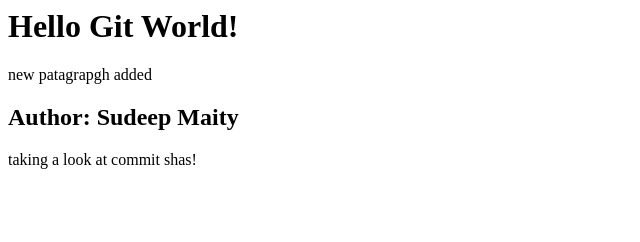
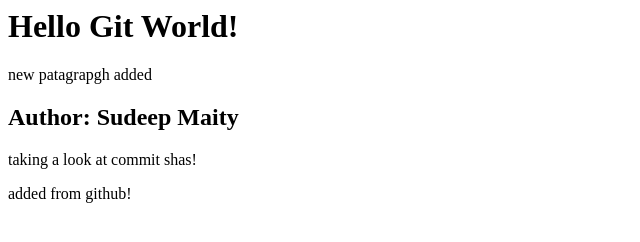
Before and after one commit to sudeepml10/GitGitHubMasterclass, a plain HTML site: page index.html in a window 1280 px wide. Shown: the whole page, without its empty margins (0-640 px from the left). Drawn offline with Linux system fonts and the light colour scheme.

Commit message:
update index.html
add some code from GitHub.

```diff
--- a/index.html
+++ b/index.html
@@ -10,3 +10,6 @@
 <div>
     <p>taking a look at commit shas!</p>
 </div>
+<div>
+    <p>added from github!</p>
+</div>
```
